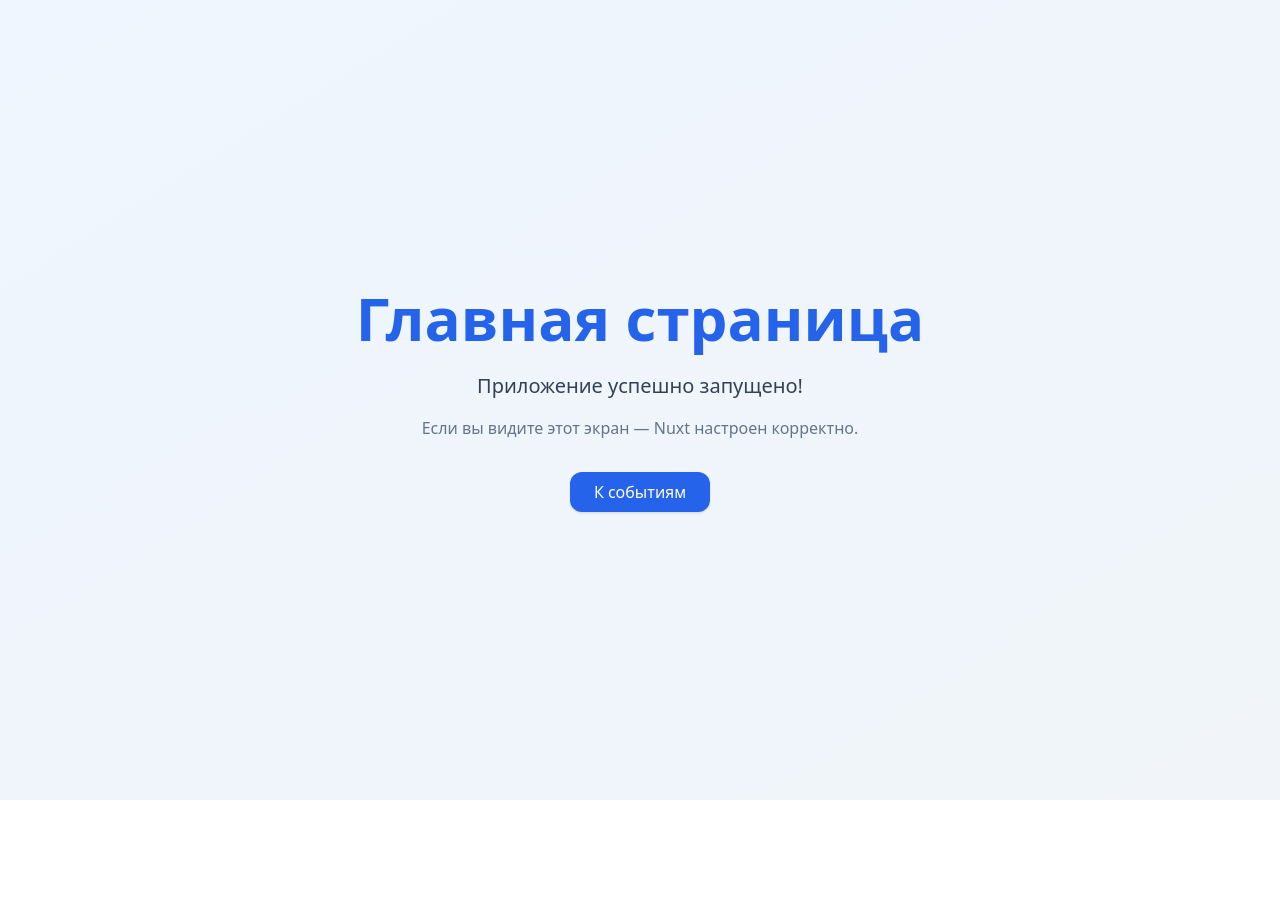
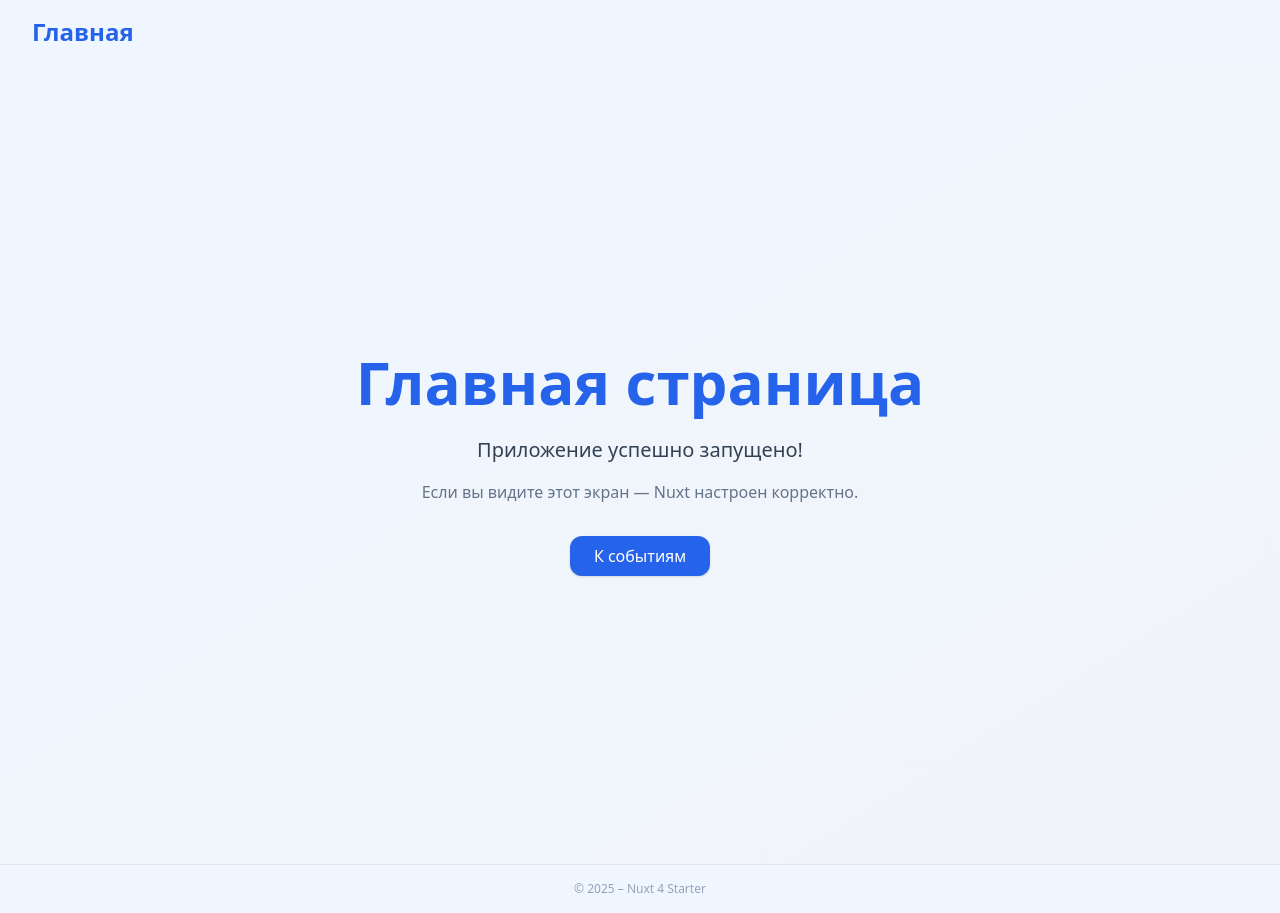
Before and after one commit to Solomka-0/nuxt4-ssr-starter-templates, a Nuxt app: page / in a window 1280 px wide. Before the commit the page ends 800 px from the top, so only its background shows below. Built offline with nearby package versions, Linux system fonts and the light colour scheme.

Commit message:
feature: доработка структуры

```diff
--- /dev/null
+++ b/app/layouts/default.vue
@@ -0,0 +1,15 @@
+<template>
+  <div class="min-h-screen flex flex-col bg-white">
+    <header class="w-full py-4 px-8 shadow bg-blue-50">
+      <NuxtLink to="/" class="text-2xl font-bold text-blue-600 hover:underline">
+        Главная
+      </NuxtLink>
+    </header>
+    <main class="flex-1">
+      <slot />
+    </main>
+    <footer class="w-full py-4 px-8 text-center text-xs text-slate-400 border-t bg-blue-50">
+      © 2025 – Nuxt 4 Starter
+    </footer>
+  </div>
+</template>
```
Also changed, not shown: 1 other file (tests, documents, lock files or other folders).
